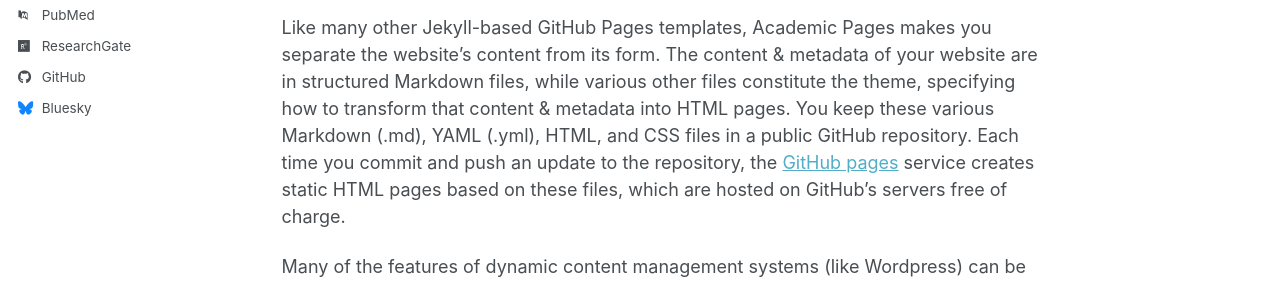
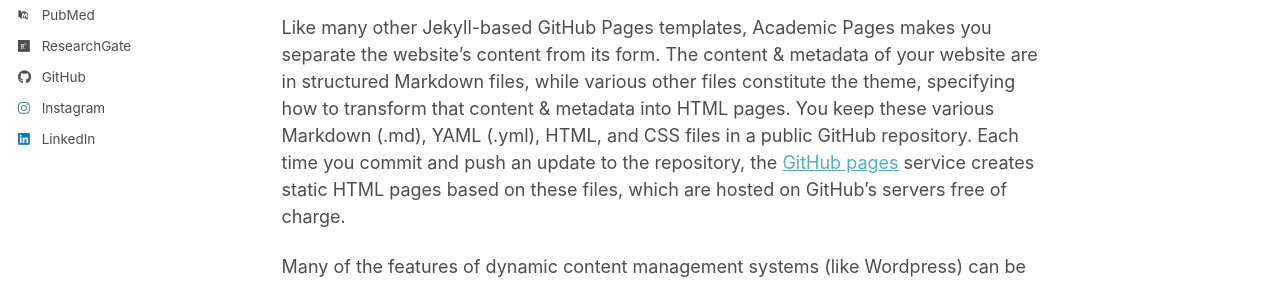
Before and after one commit to v-a-weber/v-a-weber.github.io, a Jekyll site: the page built from _pages/about.md, in a window 1280 px wide. Shown: the part 522-806 px from the top of the page. Built offline with Jekyll 4.4.1, drawn with Linux system fonts in a browser that asks for light colours; some web fonts are replaced; a script bundle is joined from its source files by our own code; library files that are not in the unit come from our copies; some of the changed lines change nothing that is shown.

Commit message:
Update _config.yml

```diff
--- a/_config.yml
+++ b/_config.yml
@@ -34,7 +34,7 @@
 
   # Academic websites
   arxiv            : # URL - Update with the correct link to your profile
-  googlescholar    : "https://scholar.google.com/citations?user=PS_CX0AAAAAJ"
+  googlescholar    : "https://scholar.google.com/citations?user=jnYIGt8AAAAJ&hl=en"
   inspire-hep      : # URL
   impactstory      : # URL
   orcid            : "https://orcid.org/yourorcidurl"
@@ -55,22 +55,11 @@
   stackoverflow    : # User number or user number and name (i.e., use "1" or "1/jeff-atwood")
 
   # Social media
-  artstation       : # Username
-  bluesky          : "bsky.app" # Replace this with you Bluesky username
-  facebook         : # Username
-  flickr           : # Username
-  foursquare       : # Username
-  goodreads        : # Username
-  google_plus      : # Username
-  keybase          : # Username
-  instagram        : # Username
+  instagram        : "https://www.instagram.com/v_a_weber/"
   lastfm           : # Username
-  linkedin         : # Username
+  linkedin         : "https://www.linkedin.com/in/valentin-weber-267b2019a/?locale=en-US"
   mastodon         : # URL
   medium           : # URL
-  pinterest        : # Username
-  soundcloud       : # Username
-  steam            : # Username
   telegram         : # URL
   tumblr           : # Username
   twitter          : # Username for X / Twitter
```
